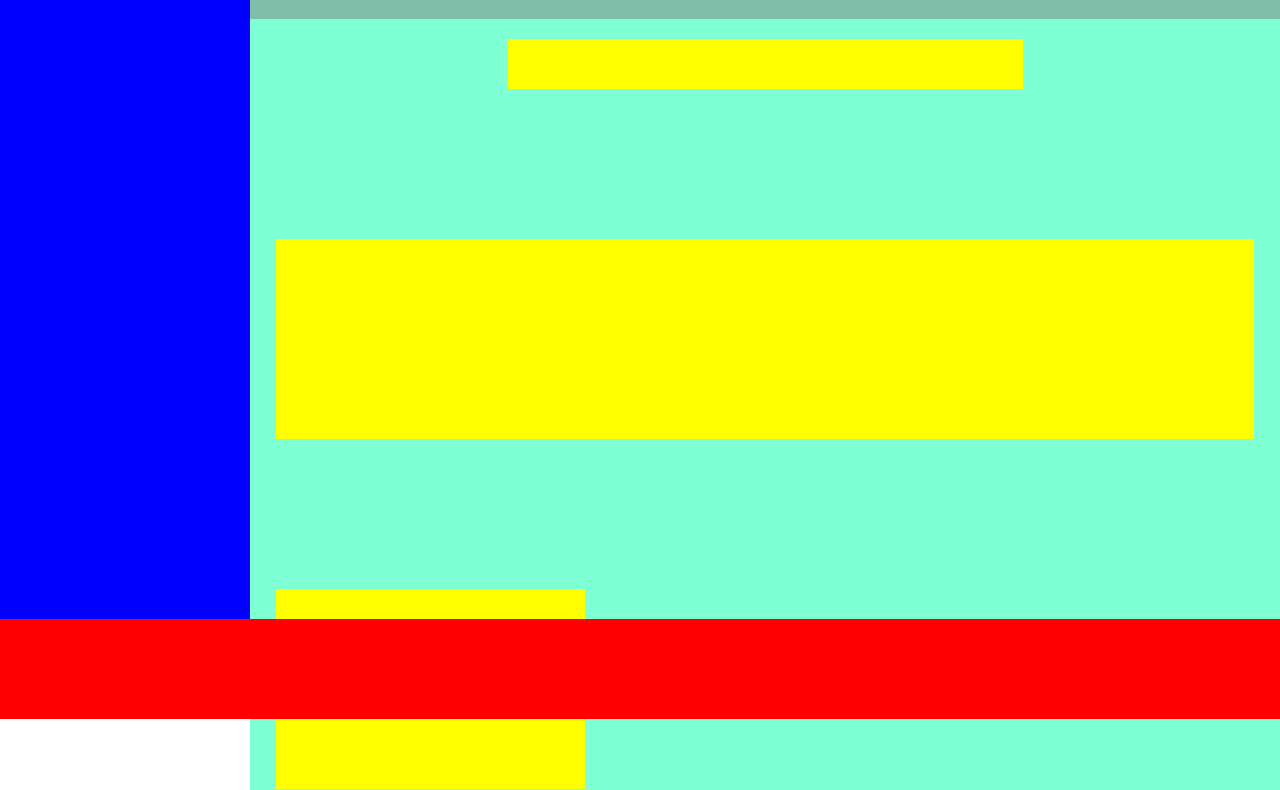
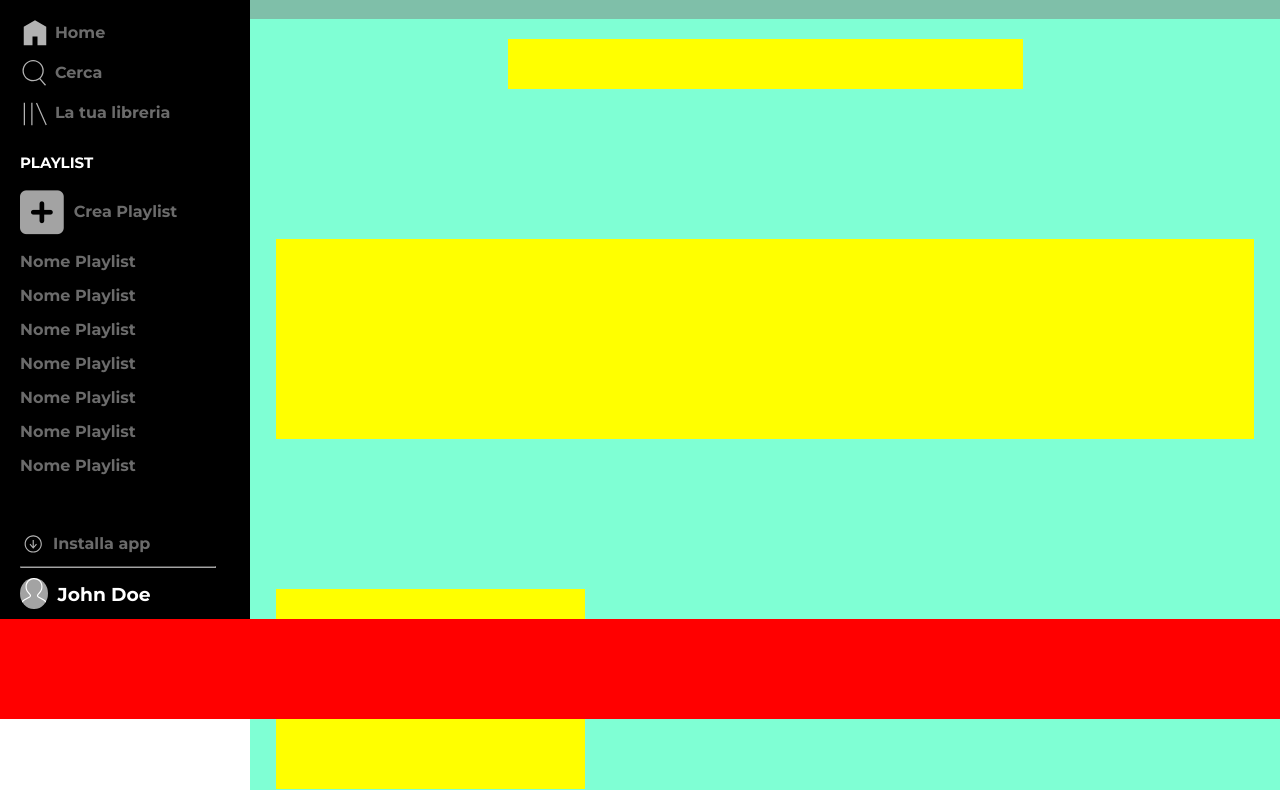
Before and after one commit to Stefano-Bernini/html-css-spotifyweb, a plain HTML site: page index.html in a window 1280 px wide. Shown: the part 81-871 px from the top of the page. Drawn offline with Linux system fonts and the light colour scheme.

Commit message:
creata sidebar

```diff
--- a/css/style.css
+++ b/css/style.css
@@ -3,6 +3,10 @@
     padding: 0;
     box-sizing: border-box;
 }
+
+body{
+    font-family: 'Montserrat', sans-serif;
+ }
 
 /* HEADER */
 header{
@@ -16,20 +20,145 @@ header{
 }
 
 
-/* NAV */
-nav{
+/* SIDEBAR */
+.sidebar{
     width: 250px;
     height: calc(100% - 100px);
-    background-color: blue;
+    background-color: black;
     position: fixed;
     z-index: 2;
+    display: flex;
+    flex-direction: column;
+    justify-content: space-between;
+    padding-left: 20px;
 }
 
+.top_sidebar{
+    width: 100%;
+}
+
+.bottom_sidebar{
+    width: 100%;
+    position: relative;
+    bottom: 0;
+}
+
+.logo{
+    width: 100%;
+    padding-top: 10px;
+}
+
+.logo img{
+    max-width: 80%;
+}
+
+.main_menu{
+    width: 100%;
+    display: flex;
+    flex-direction: column;
+    padding-top: 20px;
+    color: rgba(107,107,107,1);
+}
+
+.main_menu img{
+    max-width: 13%;
+    margin-top: 10px;
+    opacity: 0.7;
+}
+
+.main_menu div{
+    display: flex;
+}
+
+.main_menu p{
+    padding: 15px 0 0 5px;
+    cursor: pointer;
+}
+
+.inline_block{
+    display: inline-block;
+}
+
+.playlist{
+    width: 100%;
+    margin-top: 25px;
+}
+
+.playlist h3{
+    color: white;
+    font-size: 15px;
+}
+
+.plus{
+    display: flex;
+    margin-top: 15px;
+}
+
+.plus p{
+    color: rgba(107,107,107,1);
+    padding: 15px 0 0 10px;
+    cursor: pointer;
+}
+
+.plus i{
+    color: rgba(163,163,163,1);
+    font-size: 50px;
+    cursor: pointer;
+}
+
+.menu_list{
+    height: 30vh;
+    overflow-y: auto;
+}
+
+.menu_list li{
+    color: rgba(107,107,107,1);
+    margin-top: 15px;
+    cursor: pointer;
+}
+
+.install{
+    padding: 0 0 10px 0;
+    color: rgba(107,107,107,1);
+    display: flex;
+}
+
+.install img{
+    max-width: 10%;
+    opacity: 0.7;
+}
+
+.install p{
+    padding: 1px 0 0 10px;
+    cursor: pointer;
+}
+
+.profile{
+    padding: 10px 0 10px 0;
+    color: white;
+    display: flex;
+}
+
+.profile img{
+    max-width: 12%;
+    background-color: rgba(163,163,163,1);
+    border-radius: 50%;
+    margin-right: 10px;
+}
+
+.profile h3{
+    padding-top: 5px;
+}
+
+.bottom_sidebar hr{
+    width: 85%;
+    border-color: rgba(163,163,163,1);
+}
 
 /* MAIN */
 main{
+    width: calc(100% - 250px);
     height: 100%;
-    width: calc(100% - 250px);
     background-color: aquamarine;
     margin-left: 250px;
     padding-top: 120px;
--- a/index.html
+++ b/index.html
@@ -5,13 +5,64 @@
             <meta http-equiv="X-UA-Compatible" content="IE=edge">
             <meta name="viewport" content="width=device-width, initial-scale=1.0">
             <link rel="stylesheet" href="./css/style.css">
+            <link rel="stylesheet" href="https://cdnjs.cloudflare.com/ajax/libs/font-awesome/6.4.0/css/all.min.css" integrity="sha512-iecdLmaskl7CVkqkXNQ/ZH/XLlvWZOJyj7Yy7tcenmpD1ypASozpmT/E0iPtmFIB46ZmdtAc9eNBvH0H/ZpiBw==" crossorigin="anonymous" referrerpolicy="no-referrer" />
+            <link href="https://fonts.googleapis.com/css2?family=Montserrat:wght@400;700&display=swap" rel="stylesheet">
             <title>Spotify</title>
         </head>
         <body>
             <!-- HEADER -->
             <header></header>
-            <!-- NAV -->
-            <nav></nav>
+            <!-- SIDEBAR -->
+            <div class="sidebar">
+                <div class="top_sidebar">
+                    <div class="logo">
+                        <img src="./img/logo.svg" alt="">
+                    </div>
+                    <div class="main_menu">
+                        <div>
+                            <img src="./img/home.svg" alt="">
+                            <p class="inline_block"><strong>Home</strong></p>
+                        </div>
+                        <div>
+                            <img src="./img/search.svg" alt="">
+                            <p class="inline_block"><strong>Cerca</strong></p>
+                        </div>
+                        <div>
+                            <img src="./img/libreria.svg" alt="">
+                            <p class="inline_block"><strong>La tua libreria</strong></p>
+                        </div>
+                    </div>
+                    <div class="playlist">
+                        <h3>PLAYLIST</h3>
+                        <div class="plus">
+                            <i class="fa-sharp fa-solid fa-square-plus"></i>
+                            <p class="inline_block"><strong>Crea Playlist</strong></p>
+                        </div>
+                        <div class="menu_list">
+                            <ul>
+                                <li><strong>Nome Playlist</strong></li>
+                                <li><strong>Nome Playlist</strong></li>
+                                <li><strong>Nome Playlist</strong></li>
+                                <li><strong>Nome Playlist</strong></li>
+                                <li><strong>Nome Playlist</strong></li>
+                                <li><strong>Nome Playlist</strong></li>
+                                <li><strong>Nome Playlist</strong></li>
+                            </ul>
+                        </div>
+                    </div>
+                </div>
+                <div class="bottom_sidebar">
+                    <div class="install">
+                        <img src="./img/download.svg" alt="">
+                        <p class="inline_block"><strong>Installa app</strong></p>
+                    </div>
+                    <hr>
+                    <div class="profile">
+                        <img src="./img/profile.svg" alt="">
+                        <h3 class="inline_block">John Doe</h3>
+                    </div>
+                </div>
+            </div>
             <!-- MAIN -->
             <main>
                 <div class="container">
```
